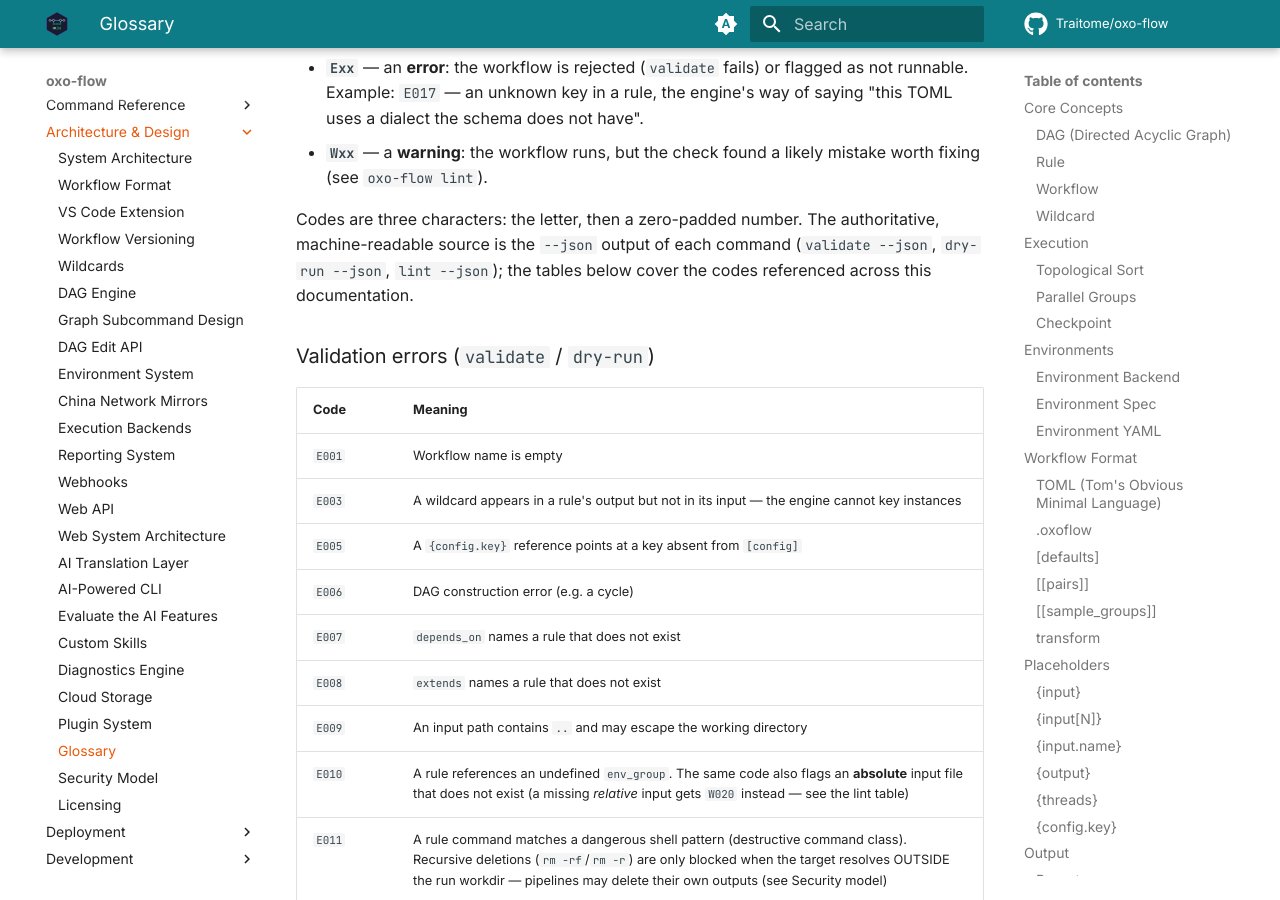
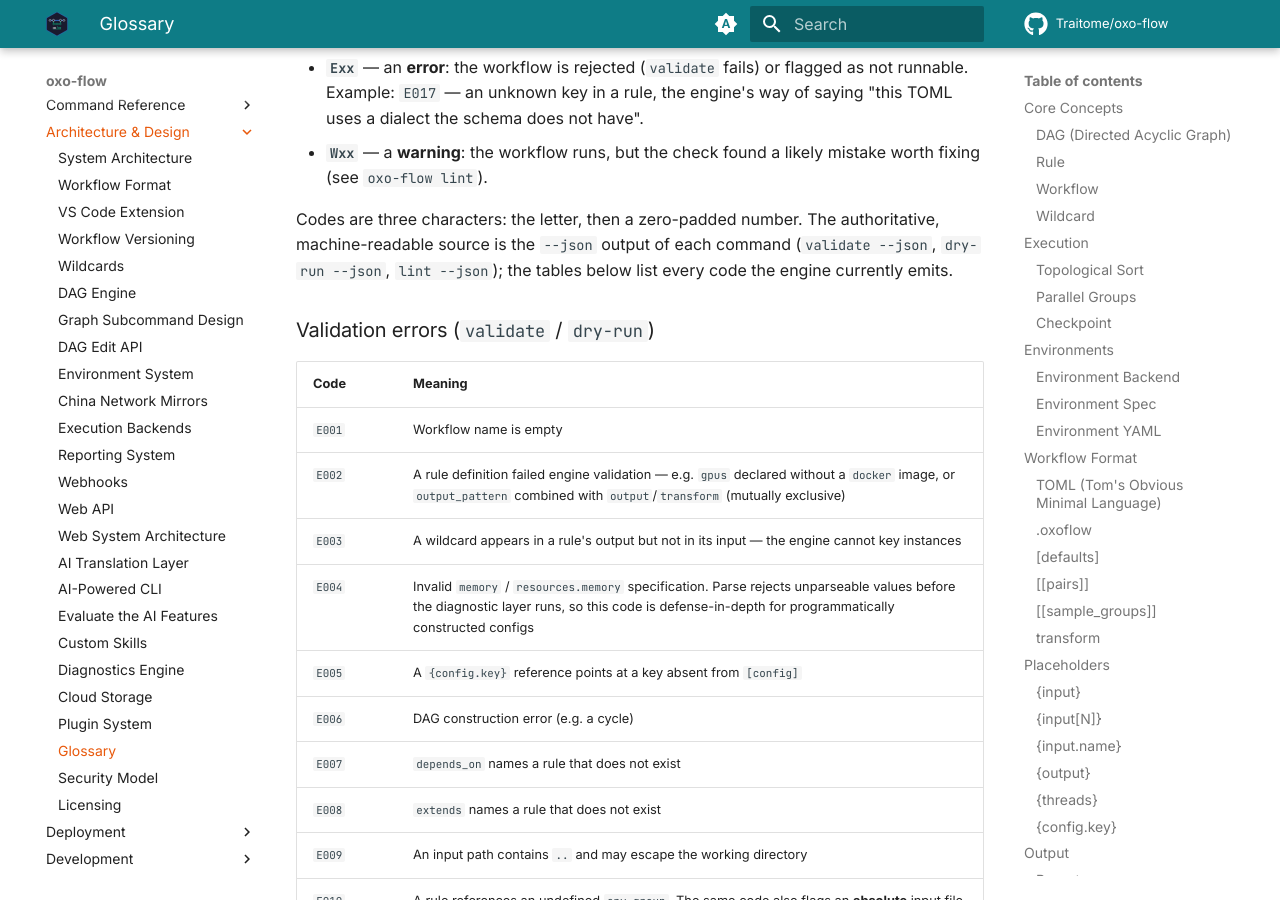
Before and after one commit to Traitome/oxo-flow, an MkDocs documentation site: the page built from docs/guide/src/reference/glossary.md, in a window 1280 px wide and 900 px high, scrolled down 7901 px. Built offline with MkDocs 1.6.1 and Material for MkDocs 9.7.7, drawn with Linux system fonts in a browser that asks for light colours; comment, search, counter and statistics services are not loaded; the version menu is left out; some of the changed text lies outside the part shown.

Commit message:
docs(glossary): add the diagnostic codes missing from the catalog (#842)
AGENTS.md requires every diagnostic to ship with its docs, but seven
codes reachable from validate/lint had no glossary entry — a user
hitting them had no lookup surface:

- E002: rule.validate() failure (gpus without docker; output_pattern
  combined with output/transform)
- E004: invalid memory spec (defense-in-depth — parse rejects bad
  values before the diagnostic layer runs)
- W006: hyphenated rule name (info)
- W009: >32 threads with no memory
- W010: checkpoint = true with no output files
- W013: on_failure hook without retries (info)
- W015: extends an unknown base rule (validate reports the same
  condition as E008)

Entries are written from the emission sites in format.rs and each was
reproduced against the CLI before writing. With this change the tables
cover every code the engine emits; W026 stays absent by design (removed
with the cache_key implementation), so the section intro is tightened
from "codes referenced across this documentation" to "every code the
engine currently emits".

```diff
--- a/docs/guide/src/reference/glossary.md
+++ b/docs/guide/src/reference/glossary.md
@@ -318,14 +318,16 @@
 Codes are three characters: the letter, then a zero-padded number. The
 authoritative, machine-readable source is the `--json` output of each
 command (`validate --json`, `dry-run --json`, `lint --json`); the tables
-below cover the codes referenced across this documentation.
+below list every code the engine currently emits.
 
 ### Validation errors (`validate` / `dry-run`)
 
 | Code | Meaning |
 |---|---|
 | `E001` | Workflow name is empty |
+| `E002` | A rule definition failed engine validation — e.g. `gpus` declared without a `docker` image, or `output_pattern` combined with `output`/`transform` (mutually exclusive) |
 | `E003` | A wildcard appears in a rule's output but not in its input — the engine cannot key instances |
+| `E004` | Invalid `memory` / `resources.memory` specification. Parse rejects unparseable values before the diagnostic layer runs, so this code is defense-in-depth for programmatically constructed configs |
 | `E005` | A `{config.key}` reference points at a key absent from `[config]` |
 | `E006` | DAG construction error (e.g. a cycle) |
 | `E007` | `depends_on` names a rule that does not exist |
@@ -348,10 +350,15 @@
 | `W003` | Rule missing a description |
 | `W004` | *(info)* Rule has a shell command but no `log` file specified — stdout/stderr are still captured into job records |
 | `W005` | Rule uses >8 threads with no `memory` |
+| `W006` | *(info)* Rule name uses hyphens — suggests snake_case (underscores) |
 | `W007` | *(info)* Leaf rule (no dependents) that could be marked `target = true` |
 | `W008` | *(info)* Rule declares no environment — runs in the bare system shell |
+| `W009` | Rule uses >32 threads but has no `memory` — high-thread jobs typically need significant memory |
+| `W010` | Rule has `checkpoint = true` but no output files |
 | `W012` | Rule has `retries` but no `retry_delay` (retries execute immediately) |
+| `W013` | *(info)* Rule has an `on_failure` hook but no `retries` — the hook runs on first failure |
 | `W014` | `depends_on` references an unknown rule |
+| `W015` | Rule `extends` an unknown base rule — `validate` reports the same condition as `E008` |
 | `W016` | Conda/pixi spec is not a lockfile — builds may not be reproducible |
 | `W017` | Input path is absolute |
 | `W018` | Input path references a home directory |
```
